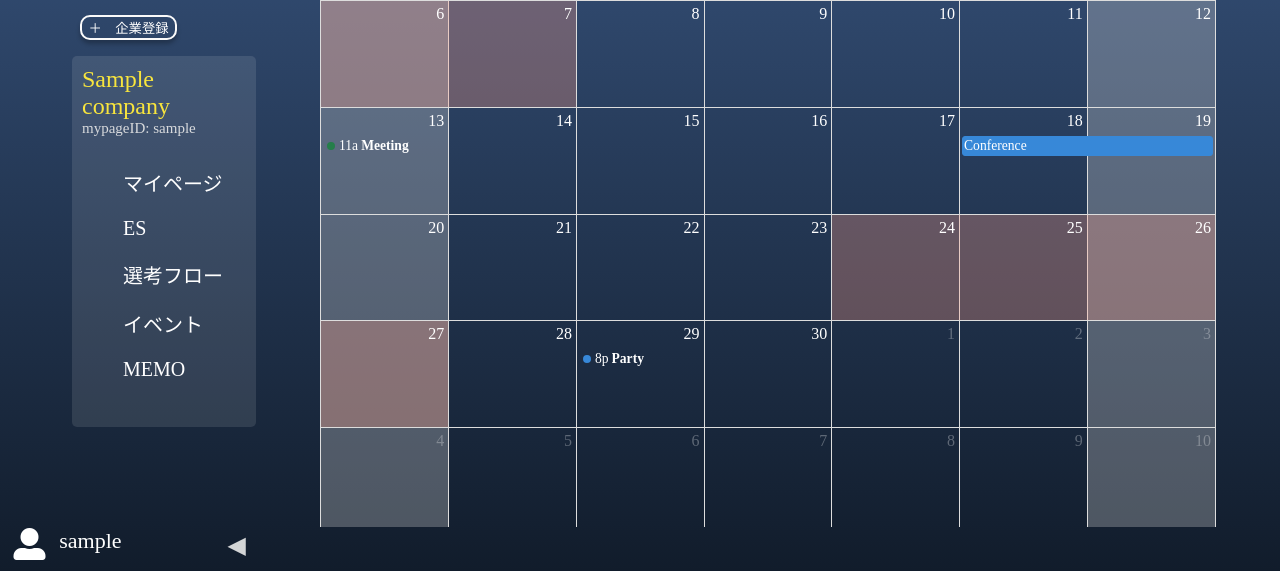
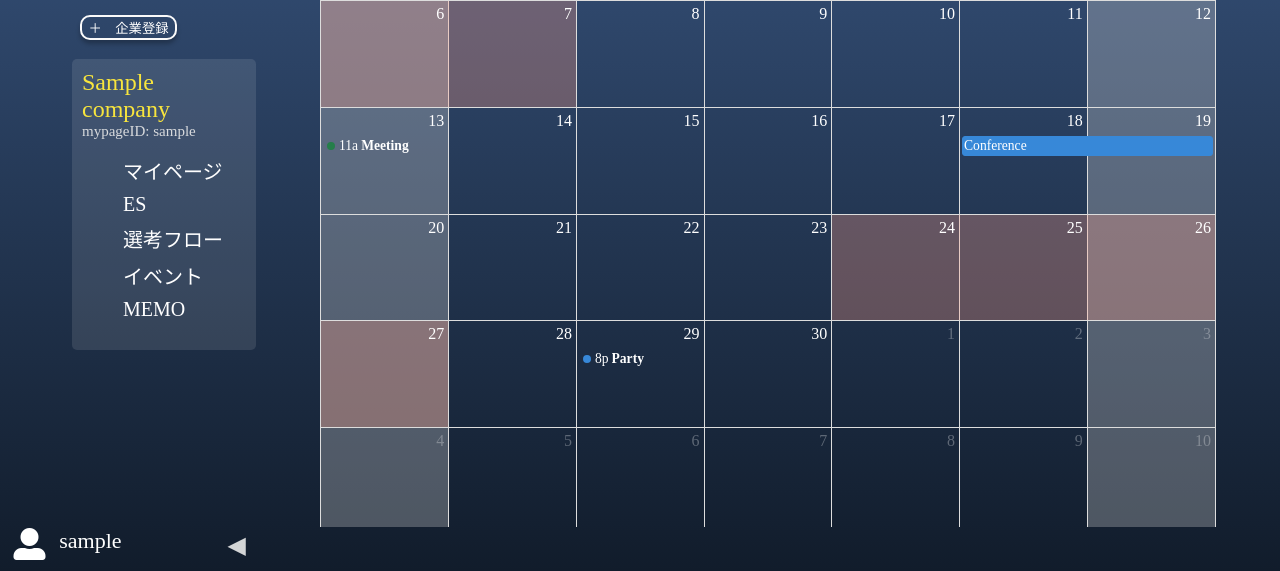
Before and after one commit to saki0311/cloud, a Django app: page /calendar/ in a window 1280 px wide, after a click that opens the changed part. Shown: the part 229-800 px from the top of the page. Run offline with Django 3.2, Linux system fonts and the light colour scheme; a user stored in the database is signed in; tables that the repository leaves empty hold one stand-in row (values such as "Sample post"); some libraries are stand-ins or nearby versions.

Commit message:
左メニューの企業内リンクの余白修正

```diff
--- a/static/css/base.css
+++ b/static/css/base.css
@@ -36,7 +36,7 @@ body{
 /*左側の固定メニュー*/
 #menu{
     width: 100%;
-    height: 15%;
+    height: 16%;
     padding-left: 40px;
 }
 #menu p{
@@ -82,7 +82,6 @@ body{
     font-size: 24px;
     text-align: left;
     color: white;
-    margin-top: 5px;
     margin-right: 30px;
     overflow: scroll;
     -ms-overflow-style: none;    /* IE, Edge スクロールバー非表示 */
@@ -126,7 +125,7 @@ body{
     visibility: hidden;
 }
 .company-acd-check:checked + .company-acd-label + .company-content{
-    height: 280px;
+    height: 200px;
     opacity: 1;
     padding: 0px 10px 10px 10px;
     margin-bottom: 5px;
@@ -154,6 +153,8 @@ body{
 .company-content p{
     margin-left: 40px;
     font-size: 20px;
+    margin-top: 5px;
+    margin-bottom: 8px;
 }
 
 /*カンパニーリンクのアコーディオンメニューに関してはここまで*/
```
